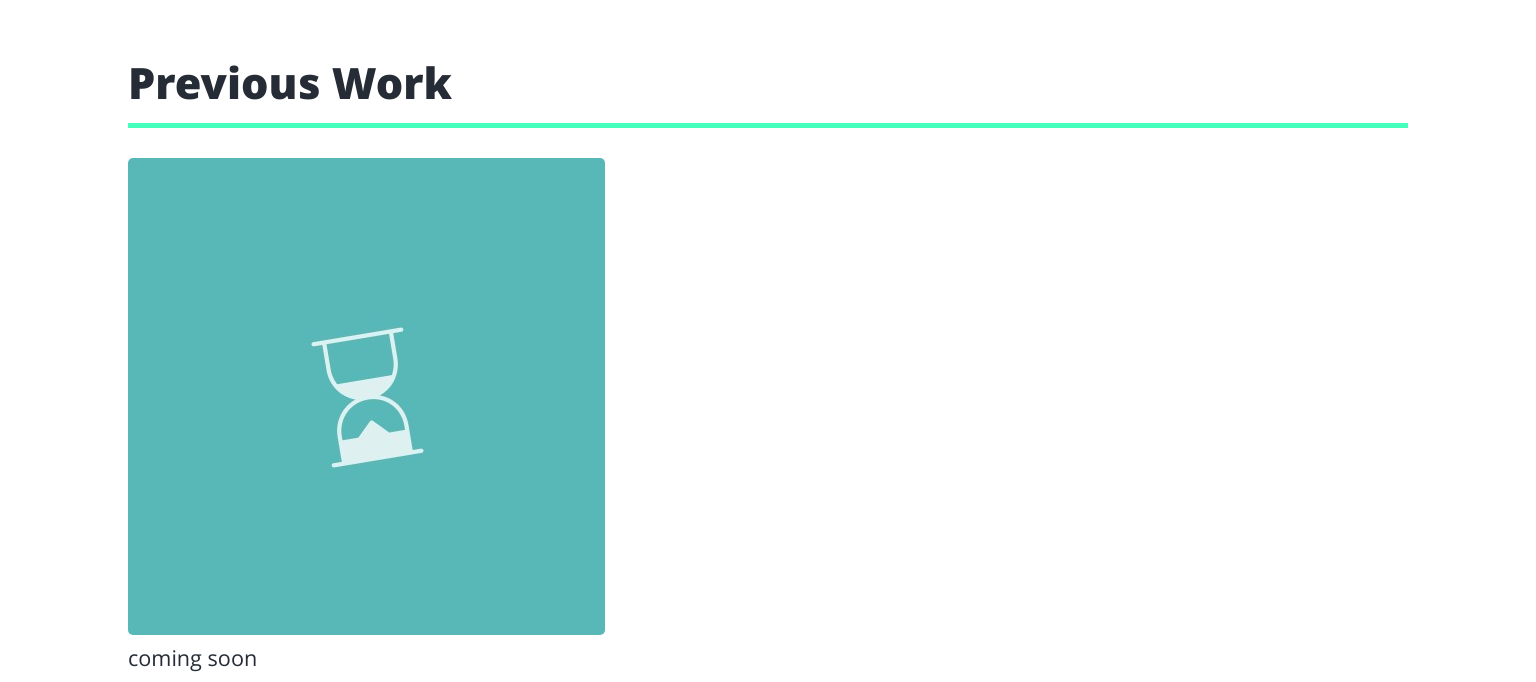
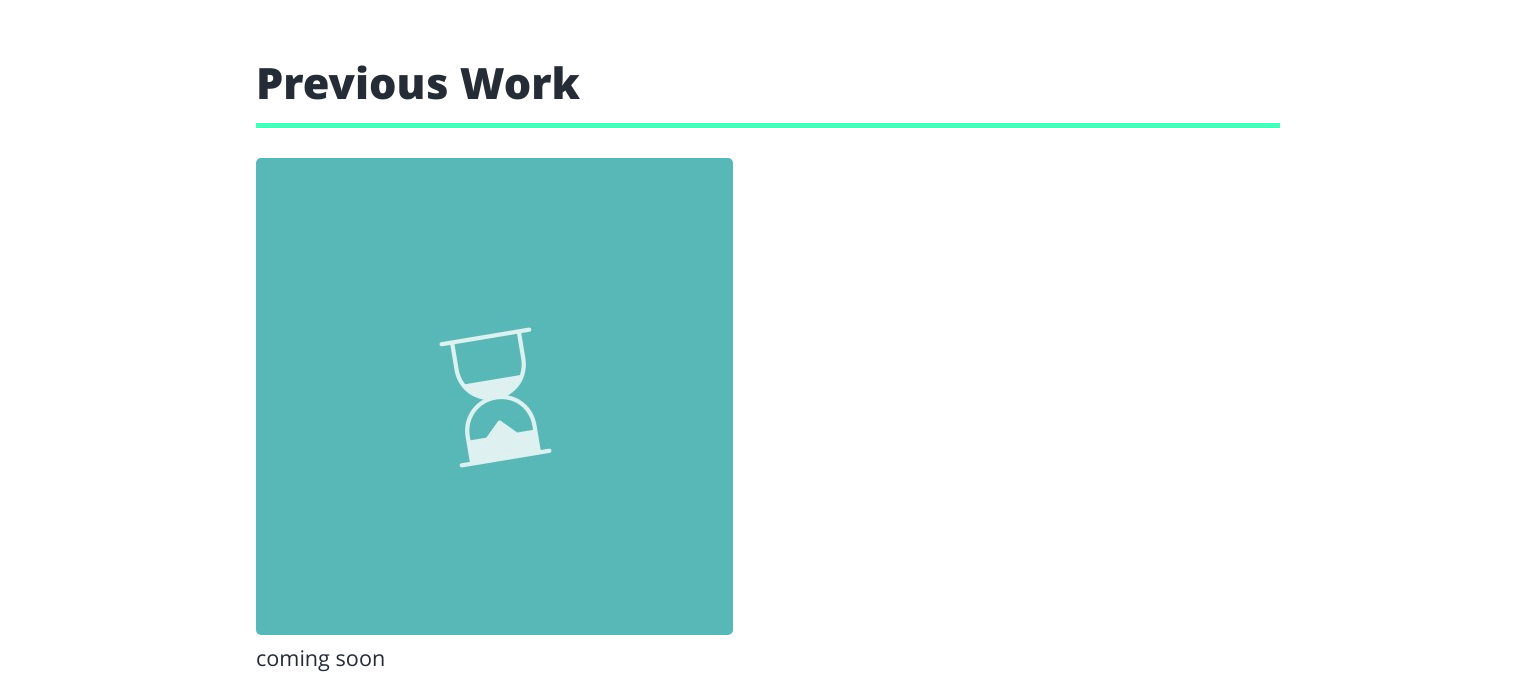
Before and after one commit to Ngoakor12/ngoakor12.github.io, a plain HTML site: page index.html in a window 1536 px wide. Shown: the part 800-1482 px from the top of the page. Drawn offline with Linux system fonts and the light colour scheme.

Commit message:
made work section responsive

```diff
--- a/css/style.css
+++ b/css/style.css
@@ -798,6 +798,13 @@ nav {
         grid-column: 3/11;
     }
 
+    #work h2,
+    #work div,
+    #work a:nth-child(3),
+    #work a:nth-child(4) {
+        grid-column: 3/11;
+    }
+
     #skills h2:nth-child(1),
     #skills h2:nth-child(2),
     #skills div:nth-child(3) {
```
